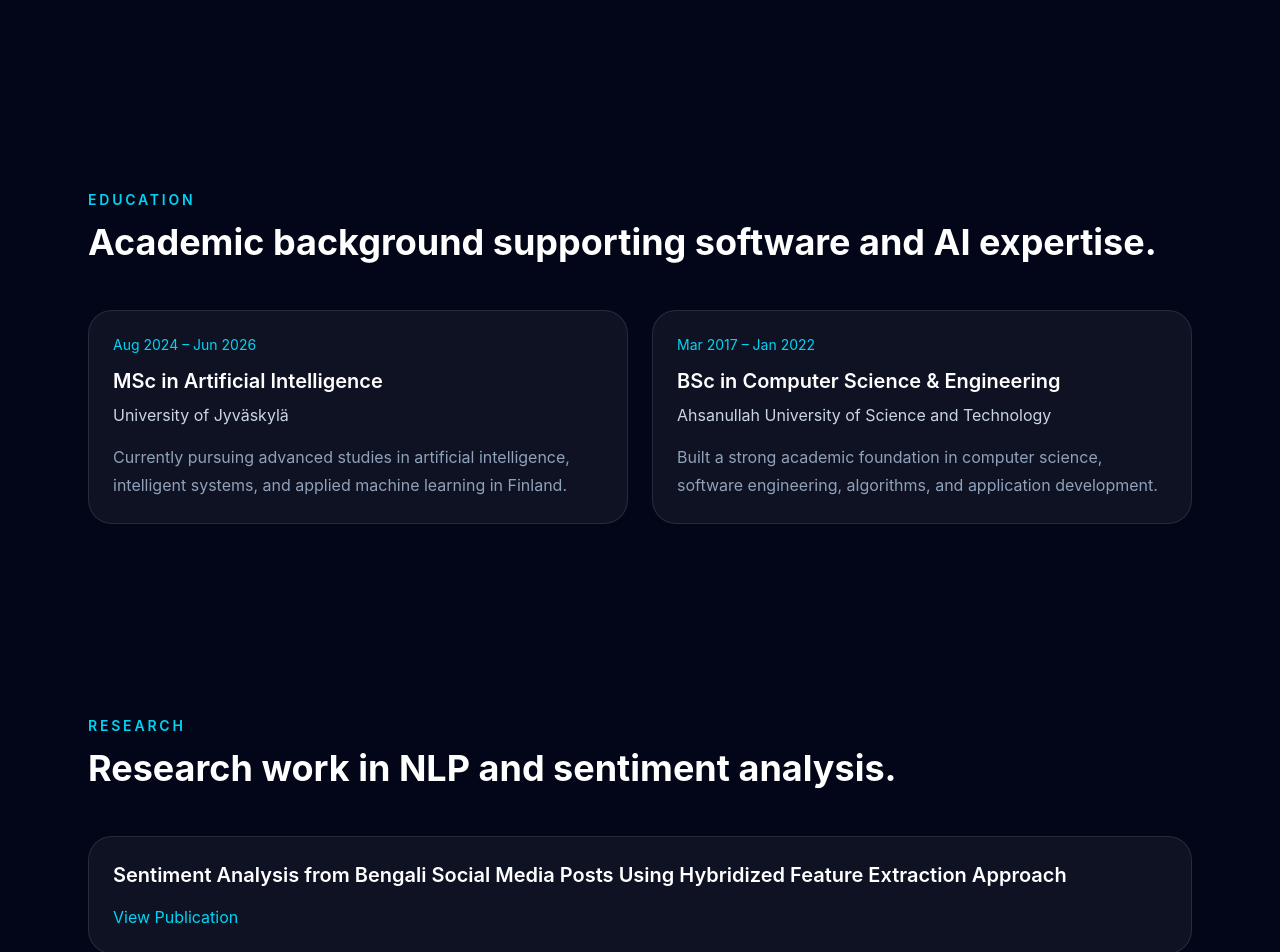
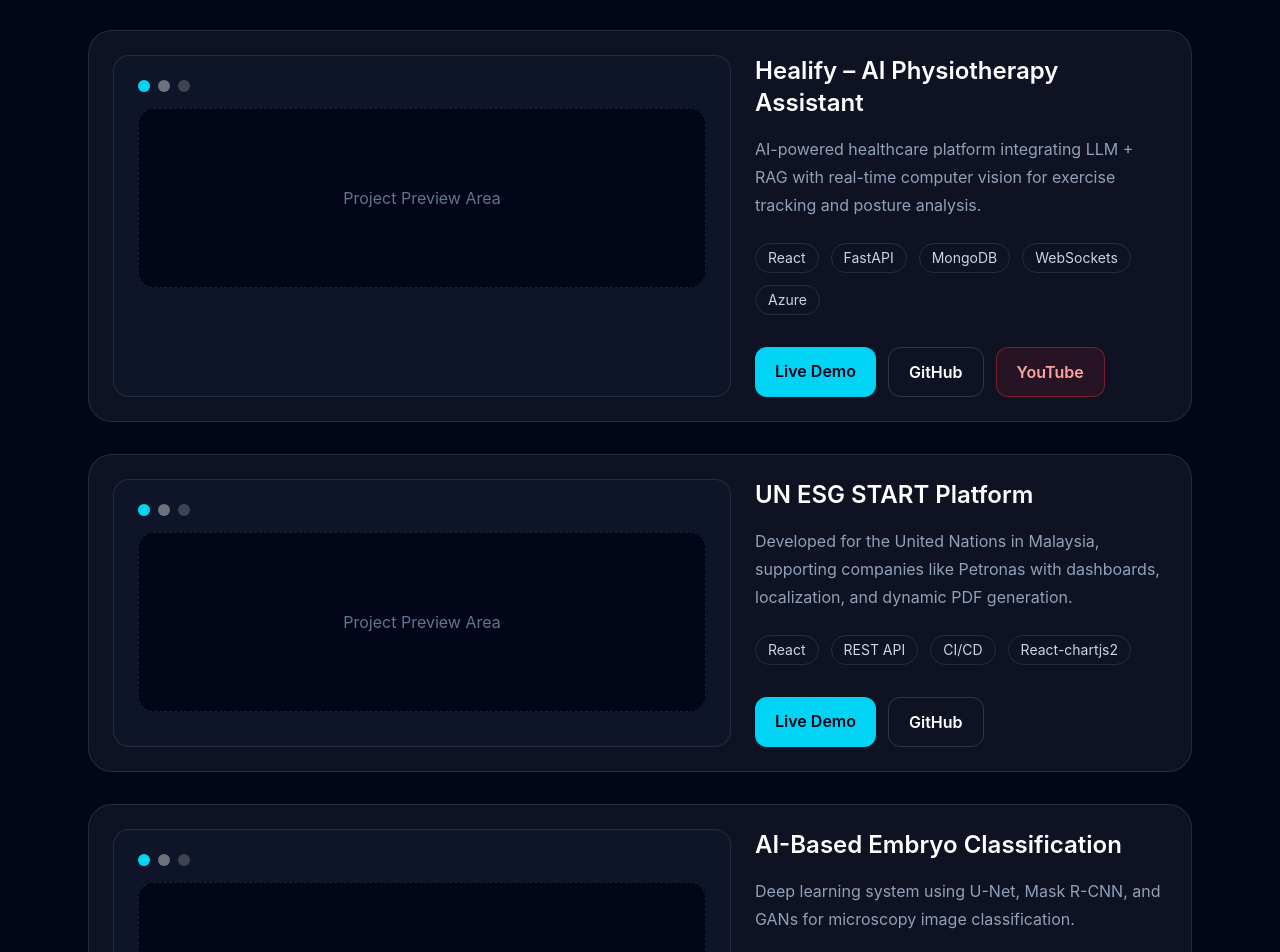
Before and after one commit to mahadi0007/Portfolio-website, a React (Vite) app in the folder client/: page / in a window 1280 px wide. Shown: the part 4720-5672 px from the top of the page. Built offline with nearby package versions, Linux system fonts and the light colour scheme.

Commit message:
added conditional youtube demo button to projects

```diff
--- a/client/src/sections/Projects.jsx
+++ b/client/src/sections/Projects.jsx
@@ -6,6 +6,7 @@
     tech: ["Python", "SPADE", "AI/ML"],
     live: "#",
     github: "#",
+    youtube: null,
   },
   {
     title: " Sentinemnt Analysis",
@@ -14,6 +15,7 @@
     tech: ["Python", "Scikit-learn", "NLP"],
     live: "#",
     github: "#",
+    youtube: null,
   },
   {
     title: "Data scraper from google maps",
@@ -22,6 +24,7 @@
     tech: ["Python", "Selenium", "BeautifulSoup"],
     live: "#",
     github: "#",
+    youtube: null,
   },
   {
     title: "Health AI Chatbot",
@@ -30,6 +33,34 @@
     tech: ["Python", "TensorFlow", "Chatbot"],
     live: "#",
     github: "#",
+    youtube: null,
+  },
+  {
+    title: "Healify – AI Physiotherapy Assistant",
+    description:
+      "AI-powered healthcare platform integrating LLM + RAG with real-time computer vision for exercise tracking and posture analysis.",
+    tech: ["React", "FastAPI", "MongoDB", "WebSockets", "Azure"],
+    live: "#",
+    github: "#",
+    youtube: "#", // add link if available
+  },
+  {
+    title: "UN ESG START Platform",
+    description:
+      "Developed for the United Nations in Malaysia, supporting companies like Petronas with dashboards, localization, and dynamic PDF generation.",
+    tech: ["React", "REST API", "CI/CD", "React-chartjs2"],
+    live: "#",
+    github: "#",
+    youtube: null, // no video → button won't show
+  },
+  {
+    title: "AI-Based Embryo Classification",
+    description:
+      "Deep learning system using U-Net, Mask R-CNN, and GANs for microscopy image classification.",
+    tech: ["Python", "TensorFlow", "Deep Learning"],
+    live: "#",
+    github: "#",
+    youtube: "#", // optional
   },
 ]
 
@@ -92,7 +123,7 @@
                 </div>
               </div>
 
-              <div className="mt-8 flex gap-4">
+              <div className="mt-8 flex flex-wrap gap-3">
                 <a
                   href={project.live}
                   className="rounded-xl bg-cyan-400 px-5 py-3 font-semibold text-slate-950 transition hover:scale-[1.02]"
@@ -106,6 +137,17 @@
                 >
                   GitHub
                 </a>
+
+                {project.youtube && (
+                  <a
+                    href={project.youtube}
+                    target="_blank"
+                    rel="noreferrer"
+                    className="rounded-xl border border-red-500/40 bg-red-500/10 px-5 py-3 font-semibold text-red-300 transition hover:border-red-500 hover:bg-red-500/20"
+                  >
+                    YouTube
+                  </a>
+                )}
               </div>
             </div>
           </article>
```
